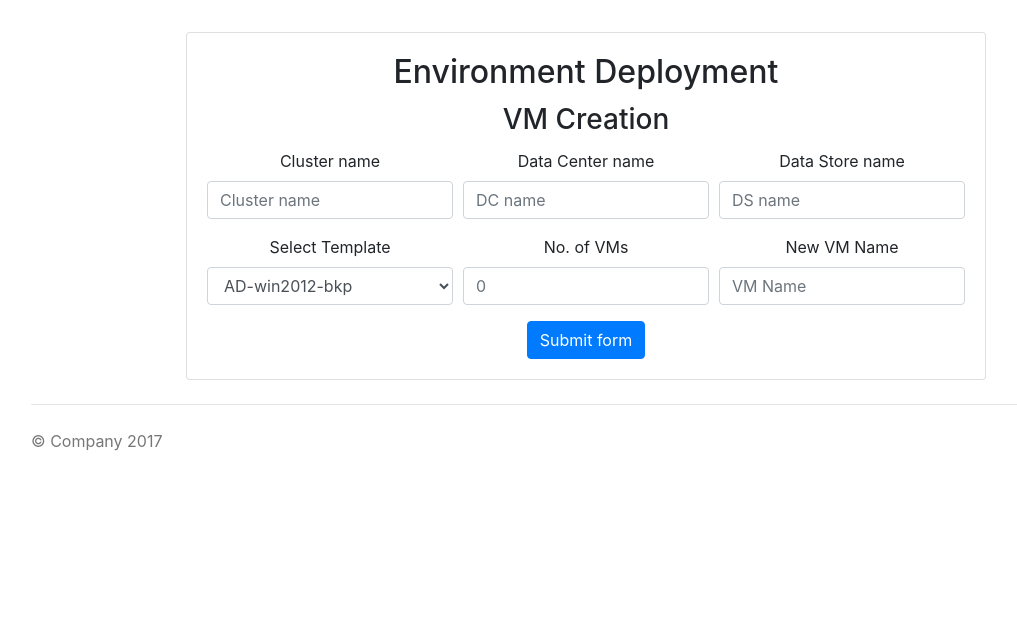
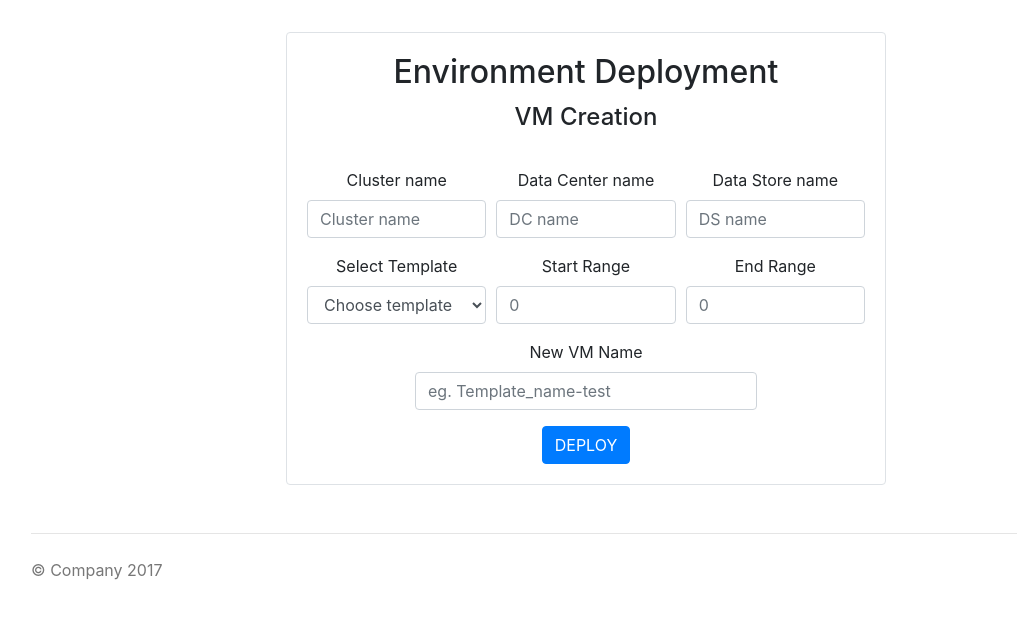
Before and after one commit to swapnil-chikodikar/sample_project, a Django app: template sample_app/templates/sample_app/deployment.html in a window 1280 px wide. Shown: the part 89-708 px from the top of the page, without its empty margins (54-1071 px from the left). Run offline with Django 3.2, Linux system fonts and the light colour scheme; the template is opened without the code that fills it, so the values that code supplies are empty; some libraries are stand-ins or nearby versions.

Commit message:
deployment form

```diff
--- a/sample_app/templates/sample_app/deployment.html
+++ b/sample_app/templates/sample_app/deployment.html
@@ -1,10 +1,12 @@
 {% extends "sample_app/base.html" %}
 {% block content %}
 
-<div class="card" style="width: 50rem;margin: auto;">
+<div class="mx-auto" style="width: 600px;">
+    <div class="card mb-4 border">
         <div class="card-body" align="center">
             <h2 class="card-title">Environment Deployment</h2>
-        <h3 class="card-title">VM Creation</h3>
+            <h4 class="card-title">VM Creation</h4>
+            <br>
 
             <form class="needs-validation" method="POST" novalidate action="/sample_app/deployment/">
                 {% csrf_token %}
@@ -20,7 +22,7 @@
                     <div class="col-md-4 mb-3">
                         <label for="validationTooltip02">Data Center name</label>
                         <input type="text" class="form-control" id="validationTooltip02" placeholder="DC name"
-                           name="dc_name" required>
+                               name="dc_name" required/>
                         <div class="valid-tooltip">
                             Looks good!
                         </div>
@@ -36,7 +38,11 @@
                 </div>
                 <div class="form-row">
                     <div class="col-md-4 mb-3"><label for="exampleFormControlSelect1">Select Template</label>
-                    <select class="form-control" name="temp_name" id="exampleFormControlSelect1">
+                        <select class="form-control" name="temp_name" id="exampleFormControlSelect1" required>
+                            <option value="" selected disabled hidden>Choose template</option>
+                            <div class="invalid-tooltip">
+                                Please select at least one Template.
+                            </div>
                             <option value="AD-win2012-bkp">AD-win2012-bkp</option>
                             <option value="APP-rhel7">APP-rhel7</option>
                             <option value="APP-win12-bkp">APP-win12-bkp</option>
@@ -46,28 +52,36 @@
                             <option value="SQL-win12-bkp">SQL-win12-bkp</option>
                         </select>
                     </div>
-
                     <div class="col-md-4 mb-3">
-                    <label for="validationTooltip04">No. of VMs</label>
+                        <label for="validationTooltip04">Start Range</label>
                         <input type="number" min="0" class="form-control" id="validationTooltip04" placeholder="0"
-                           name="numofvms"
-                           required>
+                               name="s_range" required>
                         <div class="invalid-tooltip">
                             Please select at least one VM.
                         </div>
                     </div>
+
                     <div class="col-md-4 mb-3">
-                    <label for="validationTooltip05">New VM Name</label>
-                    <input type="text" class="form-control" id="validationTooltip05" placeholder="VM Name"
+                        <label for="validationTooltip05">End Range</label>
+                        <input type="number" min="0" class="form-control" id="validationTooltip05" placeholder="0"
+                               name="e_range" required>
+                        <div class="invalid-tooltip">
+                            Please select at least one VM.
+                        </div>
+                    </div>
+                </div>
+                <div class="col-md-8 mb-3">
+                    <label for="validationTooltip06">New VM Name</label>
+                    <input type="text" class="form-control" id="validationTooltip06"
+                           placeholder="eg. Template_name-test"
                            name="new_vm" required>
                     <div class="invalid-tooltip">
                         Please provide a valid VM Name.
                     </div>
                 </div>
+                <button id="btn" class="btn btn-primary" type="submit">DEPLOY</button>
+            </form>
         </div>
-            <button class="btn btn-primary" type="submit">Submit form</button>
-
-        </form>
     </div>
 </div>
 <br>
--- a/sample_app/views.py
+++ b/sample_app/views.py
@@ -51,6 +51,7 @@ def vm_deployment(request):
     dc_name = request.POST['dc_name']
     ds_name = request.POST['ds_name']
     temp_name = request.POST['temp_name']
+    s_range = int(request.POST['s_range'])
+    e_range = int(request.POST['e_range'])
     new_vm = request.POST['new_vm']
-    numofvms = int(request.POST['numofvms'])
-    obj.scale_vm(esx_host, dc_name, ds_name, temp_name, new_vm, numofvms)
+    obj.scale_vm(esx_host, dc_name, ds_name, temp_name, s_range, e_range, new_vm)
--- a/sla_scripts/vm_scaling.py
+++ b/sla_scripts/vm_scaling.py
@@ -133,7 +133,7 @@ class VCenterconnection(object):
             print(error.message)
             raise error
 
-    def scale_vm(self, esx_host, dc_name, ds_name, temp_name, new_vm, numofvms):
+    def scale_vm(self, esx_host, dc_name, ds_name, temp_name, s_range, e_range, new_vm):
         """
         used to Scale virtual machines using templates.
 
@@ -142,7 +142,7 @@ class VCenterconnection(object):
         """
         try:
             # for i in range(31, 33):
-            for i in range(numofvms):
+            for i in range(s_range, e_range):
                 # obj = VCenterconnection()
                 # self.template_vm('192.168.246.40', 'CRVS-Datacenter', 'CRVS-Datastore-Cluster',
                 #                  'CRVS-RHEL6.5-Template', 'rhel6-test{}'.format(i))
@@ -153,7 +153,7 @@ class VCenterconnection(object):
                 time.sleep(1)
                 # self.add_nic('ravi-automation-test{}'.format(i), 'VLAN222-crsrsla-prod')
             time.sleep(5)
-            for j in range(numofvms):
+            for j in range(s_range, e_range):
                 new_vm = new_vm + "%s" % j
                 self.poweron_vm(new_vm)
         except Exception as error:
```
Also changed, not shown: app2/test.py (+86 -4 lines), 2 other files. Lines whose indentation alone changed are shown as unchanged.
